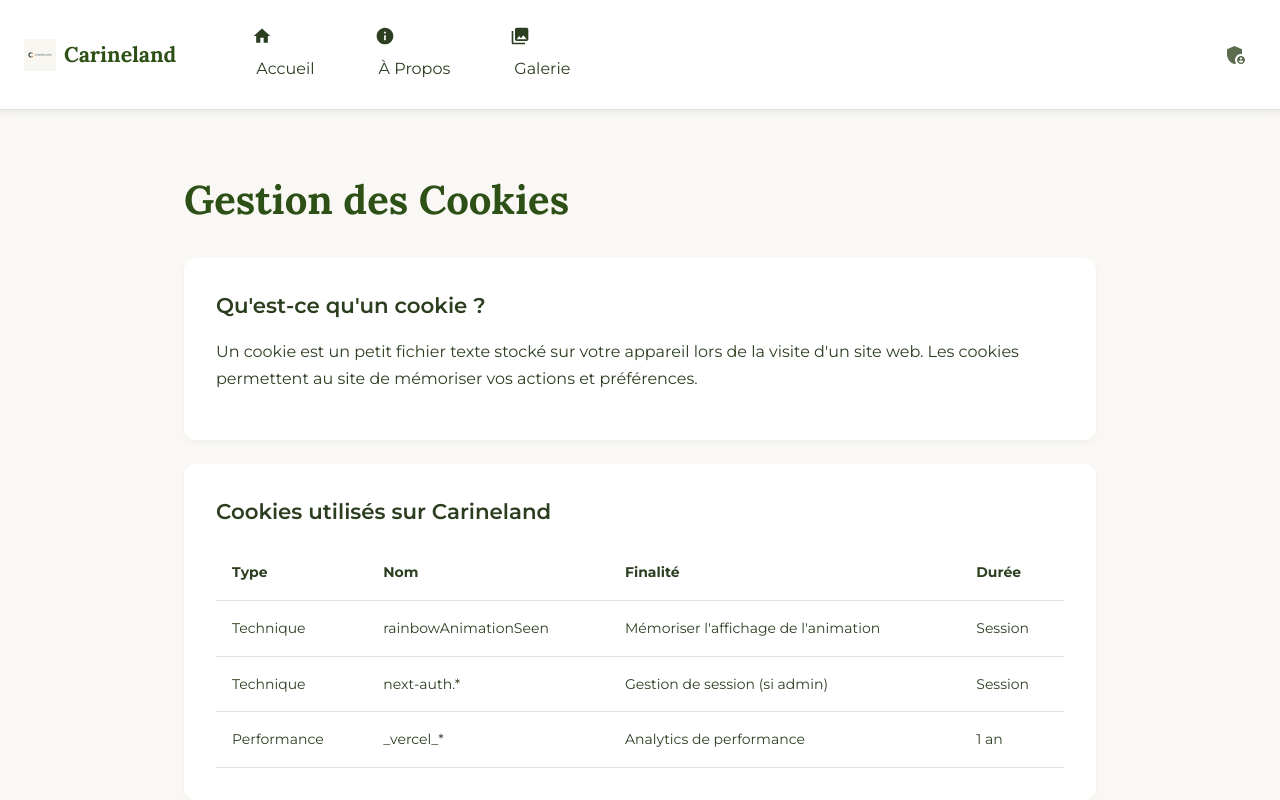
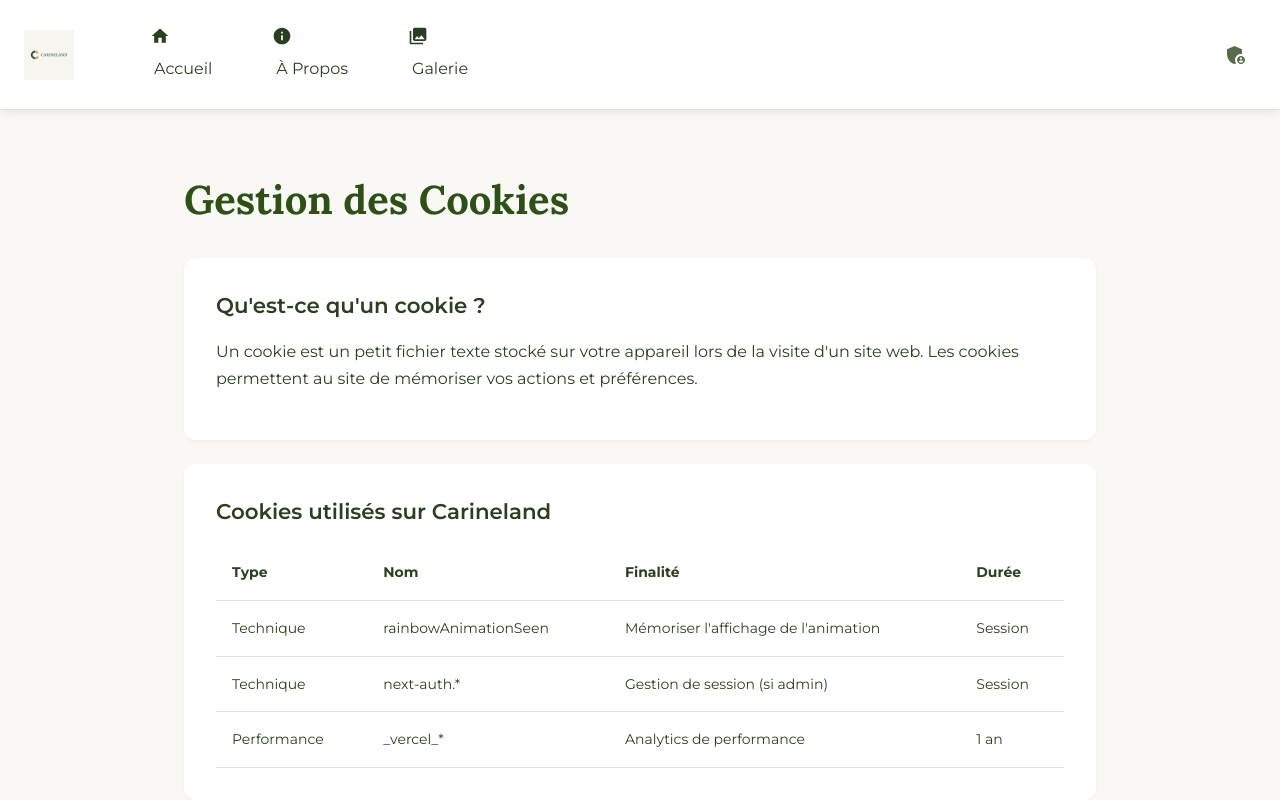
Before and after one commit to ujju16/carineland, a Next.js app: page /legal/cookies in a window 1280 px wide. Shown: the top 800 px of the page. Built offline with nearby package versions, Linux system fonts and the light colour scheme; what @mui/material-nextjs would draw is missing.

Commit message:
fix(navigation): remove text and display logo properly in navbar

```diff
--- a/app/components/Navigation.tsx
+++ b/app/components/Navigation.tsx
@@ -49,11 +49,14 @@ export default function Navigation() {
       role="navigation"
       aria-label="Menu mobile"
     >
-      <Box sx={{ display: 'flex', alignItems: 'center', justifyContent: 'center', my: 2, gap: 1 }}>
-        <Image src="/favicon-32x32.png" alt="Logo Carineland" width={32} height={32} />
-        <Typography variant="h6" sx={{ fontWeight: 700, color: 'primary.main' }}>
-          Carineland
-        </Typography>
+      <Box sx={{ display: 'flex', alignItems: 'center', justifyContent: 'center', my: 2 }}>
+        <Image
+          src="/logo.png"
+          alt="Logo Carineland"
+          width={60}
+          height={60}
+          style={{ objectFit: 'contain' }}
+        />
       </Box>
       <List component="nav" aria-label="Pages principales">
         {pages.map((page) => (
@@ -123,36 +126,24 @@ export default function Navigation() {
                 mr: 2,
                 display: 'flex',
                 alignItems: 'center',
-                gap: 1,
                 flexGrow: isMobile ? 1 : 0,
                 textDecoration: 'none',
+                transition: 'opacity 0.2s',
                 '&:hover': {
-                  '& .logo-text': {
-                    color: 'primary.dark',
-                  },
+                  opacity: 0.8,
                 },
               }}
             >
               <Image
-                src="/favicon-32x32.png"
+                src="/logo.png"
                 alt="Logo Carineland"
-                width={32}
-                height={32}
+                width={50}
+                height={50}
                 priority
+                style={{
+                  objectFit: 'contain',
+                }}
               />
-              <Typography
-                variant="h5"
-                noWrap
-                className="logo-text"
-                sx={{
-                  fontWeight: 700,
-                  color: 'primary.main',
-                  fontFamily: 'Lora',
-                  transition: 'color 0.2s',
-                }}
-              >
-                Carineland
-              </Typography>
             </Box>
 
             {!isMobile && (
```
